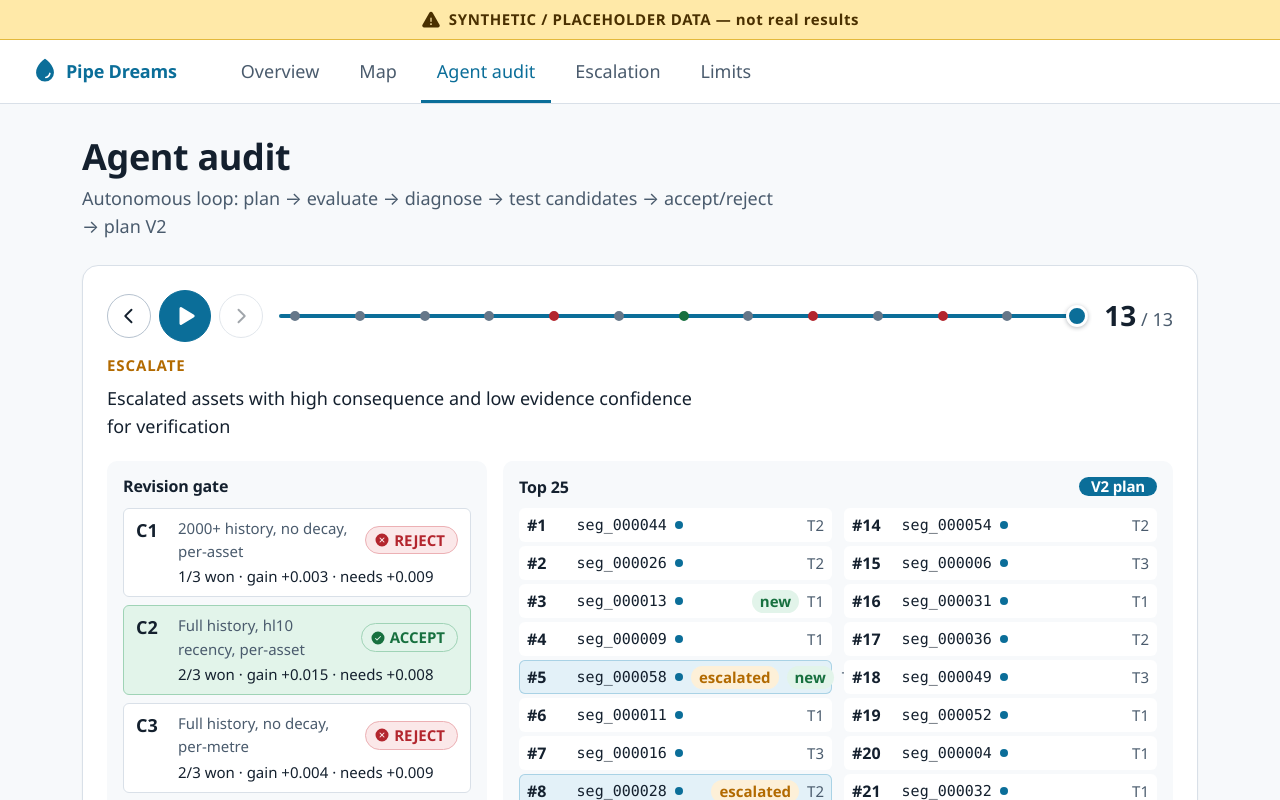
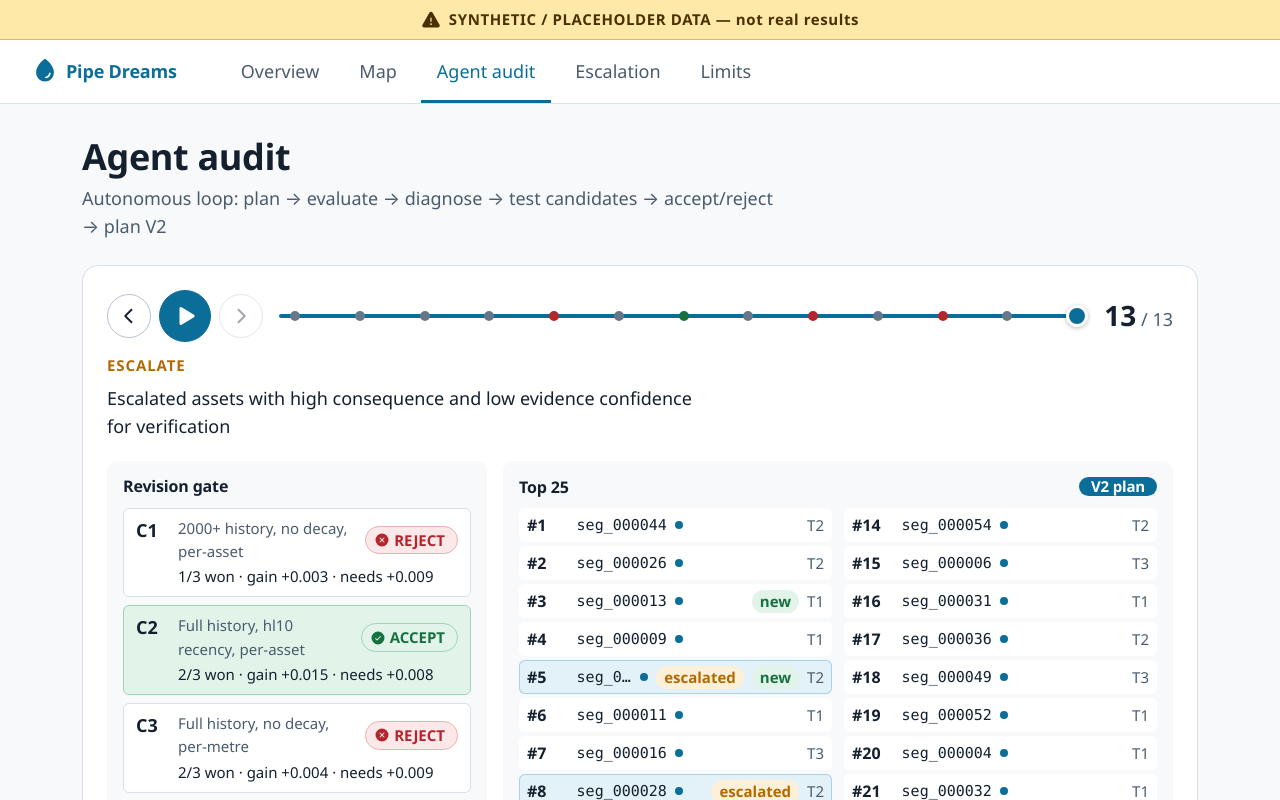
Before and after one commit to Masroor73/pipe-dreams, a React (Vite) app in the folder frontend/: page /audit in a window 1280 px wide. Shown: the top 800 px of the page. Built offline with nearby package versions, Linux system fonts and the light colour scheme.

Commit message:
fix(frontend): cinema rows fit 390px; stub favicon to silence 404

```diff
--- a/frontend/index.html
+++ b/frontend/index.html
@@ -3,6 +3,7 @@
   <head>
     <meta charset="UTF-8" />
     <meta name="viewport" content="width=device-width, initial-scale=1.0" />
+    <link rel="icon" href="data:," />
     <title>Pipe Dreams</title>
   </head>
   <body>
--- a/frontend/src/components/Audit/AgentCinema.module.css
+++ b/frontend/src/components/Audit/AgentCinema.module.css
@@ -502,6 +502,9 @@
   font-variant-numeric: tabular-nums;
 }
 .assetId {
+  min-width: 0;
+  overflow: hidden;
+  text-overflow: ellipsis;
   font-family: var(--font-mono);
   font-size: var(--text-sm);
   white-space: nowrap;
@@ -514,6 +517,7 @@
   background: var(--color-accent);
 }
 .rowMeta {
+  flex: none;
   display: inline-flex;
   align-items: center;
   gap: var(--space-2);
```
